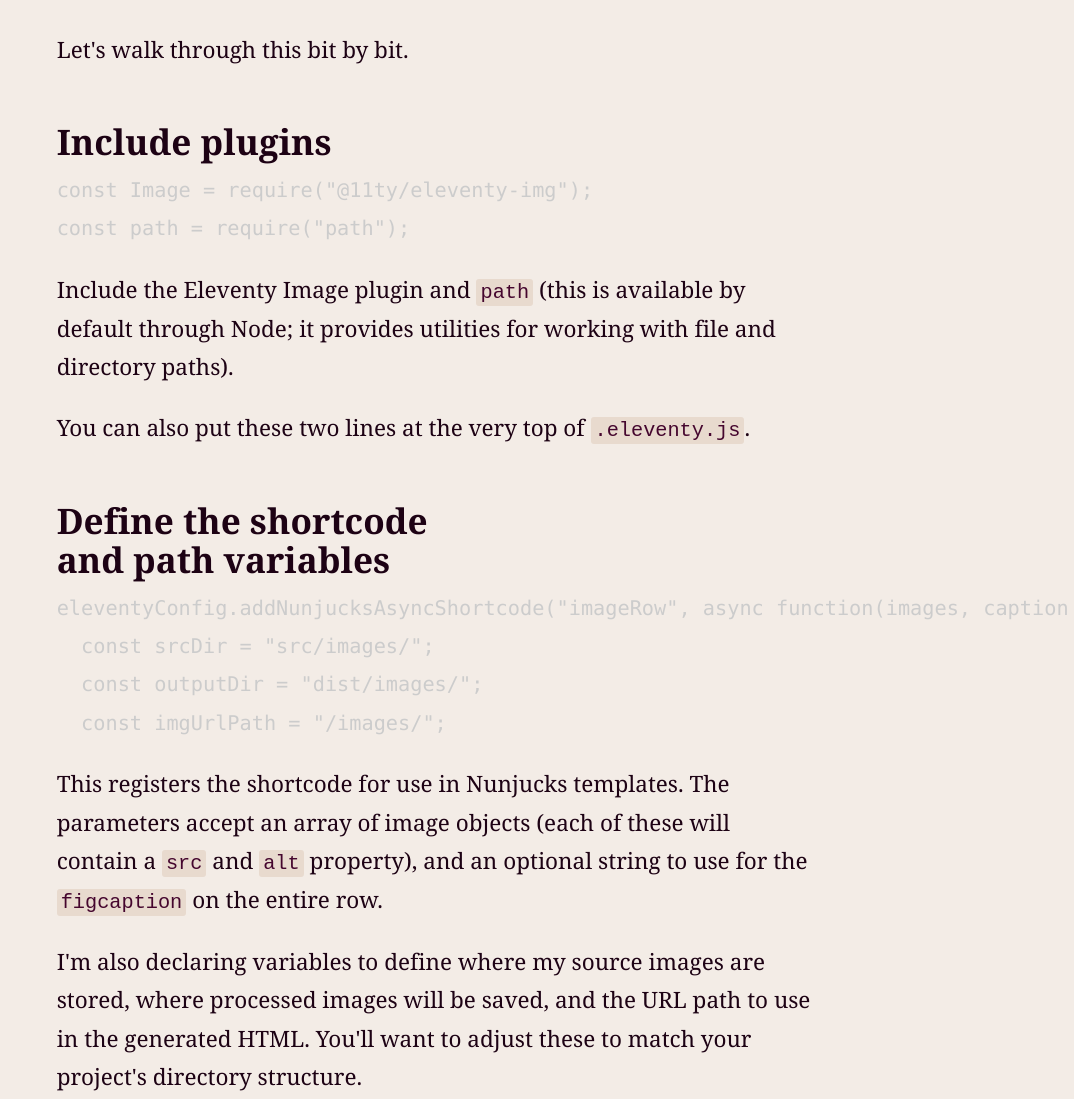
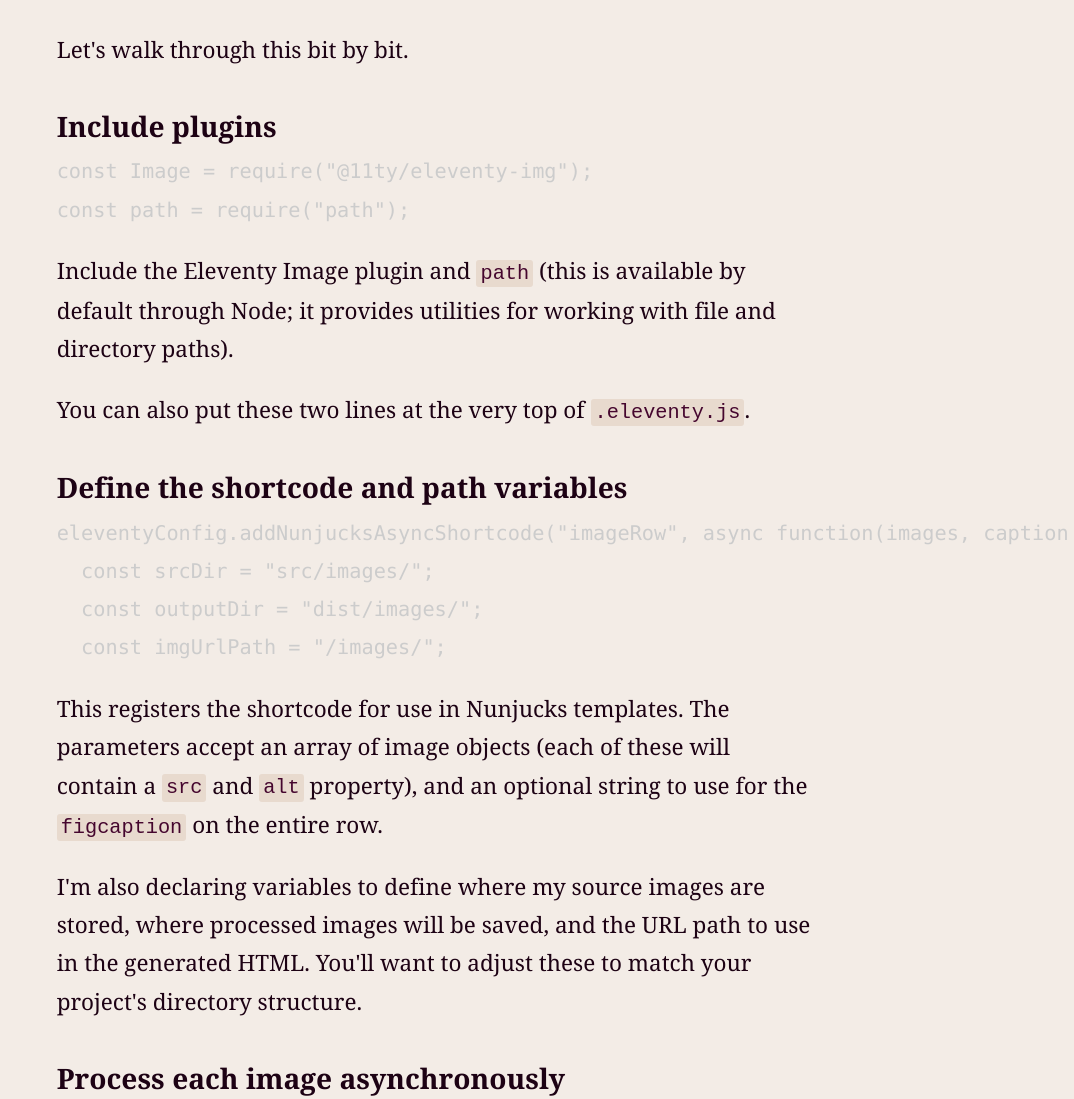
Before and after one commit to minttoothpick/jeremyrobertjones.com, an Eleventy site: page src/writing/proportional-equal-height-image-row-css-11ty-nunjucks.md in a window 1280 px wide. Shown: the part 8789-9888 px from the top of the page, without its empty margins (206-1280 px from the left). Built offline with nearby package versions, Linux system fonts and the light colour scheme; Eleventy itself is replaced by a stand-in of ours; code samples lack their colours; files that its build step writes are made by us from their sources; a web font is replaced by a local one.

Commit message:
Adjust font sizes

```diff
--- a/src/css/style.css
+++ b/src/css/style.css
@@ -142,7 +142,7 @@ h2 {
 }
 
 h3 {
-  font-size: var(--size-step-3);
+  font-size: var(--size-step-2);
 }
 
 ul,
@@ -228,9 +228,12 @@ h1 {
   max-width: 20ch;
 }
 
-h2,
+h2 {
+  max-width: 28ch;
+}
+
 h3 {
-  max-width: 28ch;
+  max-width: 50ch;
 }
 
 /**
```
